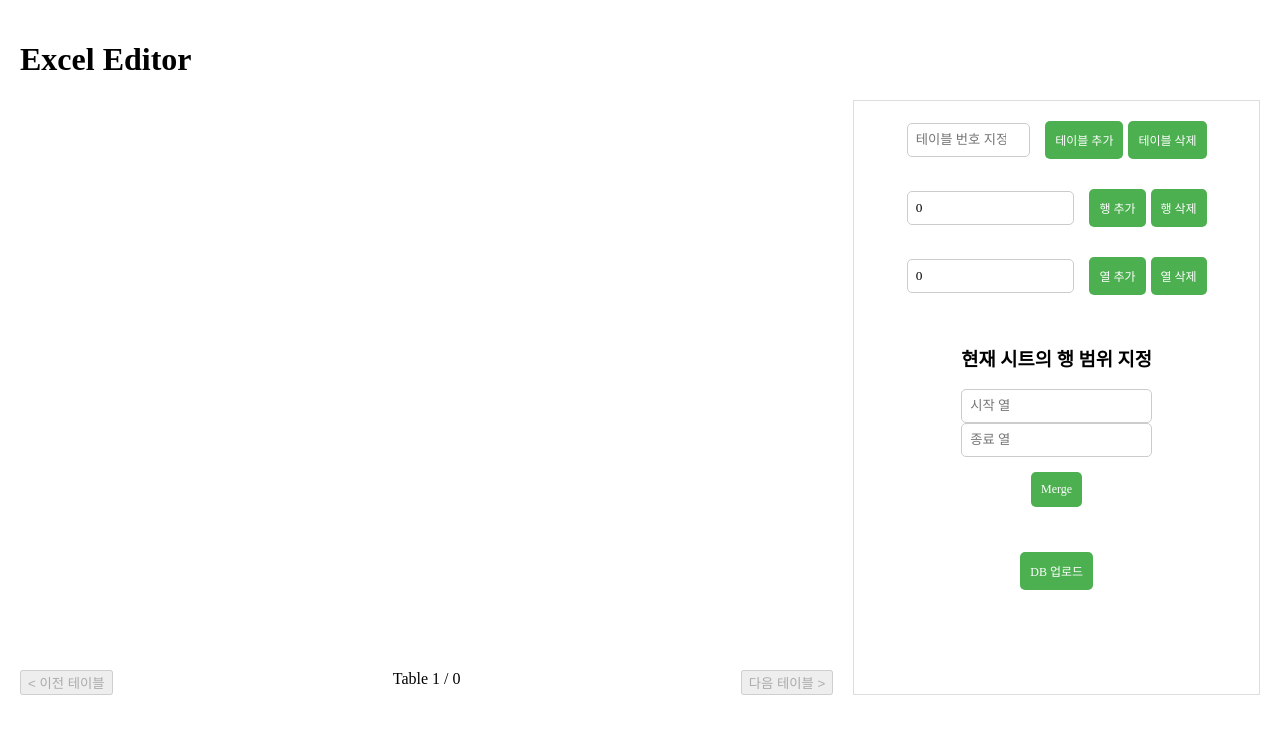
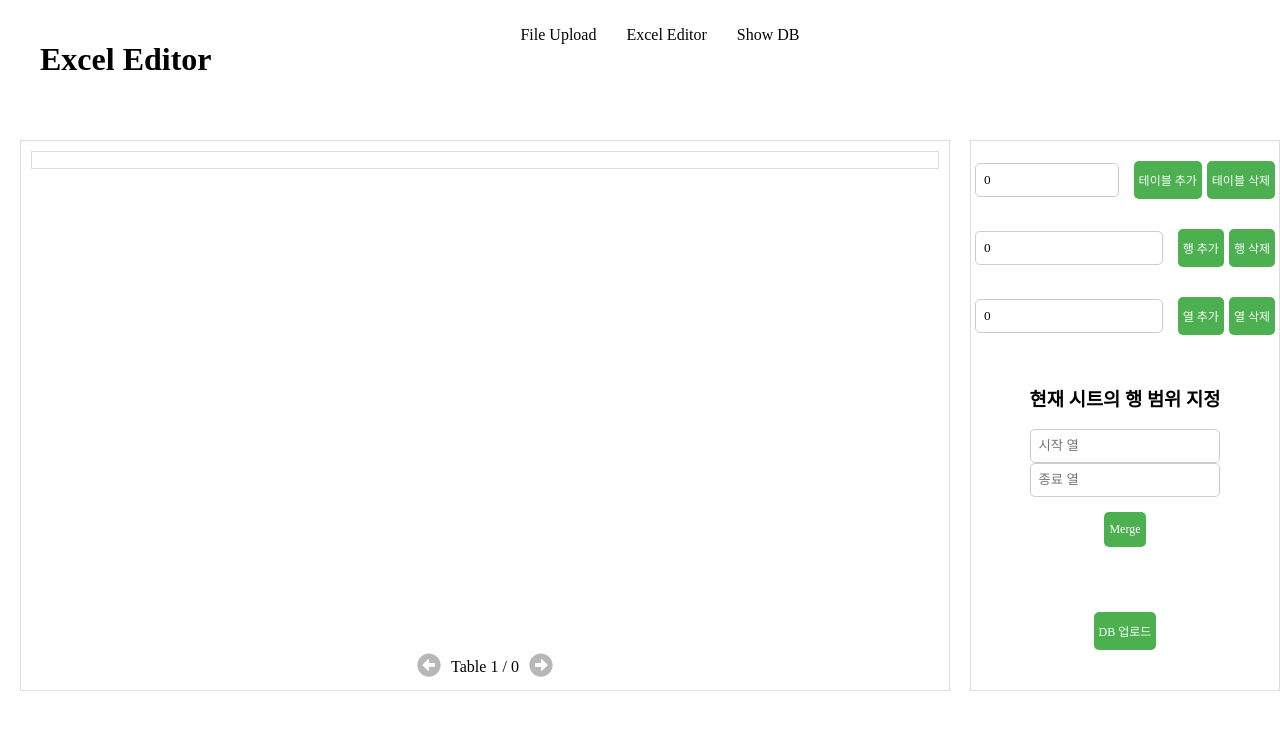
Before and after one commit to SKKUsanhak/frontend, a React (Create React App) app: page /excelEditor in a window 1280 px wide. Shown: the top 734 px of the page. Built offline with nearby package versions, Linux system fonts and the light colour scheme; a web font is replaced by a local one.

Commit message:
Css update

```diff
--- a/package.json
+++ b/package.json
@@ -18,6 +18,7 @@
     "react-data-grid": "^7.0.0-beta.44",
     "react-dom": "^18.3.1",
     "react-dropzone": "^14.2.3",
+    "react-icons": "^5.2.1",
     "react-router-dom": "^6.24.1",
     "react-scripts": "5.0.1",
     "react-spinners": "^0.14.1",
--- a/src/App.js
+++ b/src/App.js
@@ -2,13 +2,15 @@ import React from 'react';
 import { BrowserRouter as Router, Route, Routes } from 'react-router-dom';
 import Upload from './component/upload/Upload.jsx';
 import ExcelEditor from './component/excelEditor/ExcelEditor.jsx';
+import Header from './component/header/header.jsx';
 
 function App() {
 
     return (
         <Router>
+            <Header/>
             <Routes>
-                <Route path="/" element={<Upload />} />
+                <Route path="/upload" element={<Upload />} />
                 <Route path="/excelEditor" element={<ExcelEditor />} />
             </Routes>
         </Router>
--- a/src/component/excelEditor/ExcelEditor.css
+++ b/src/component/excelEditor/ExcelEditor.css
@@ -1,6 +1,21 @@
+.excel-editor-container {
+  display: flex;
+  flex-direction: column;
+  font-family: "LineFont";
+  height: 100%;
+}
+
+.editor-header {
+  display: flex;
+  padding: 20px;
+  margin-left: 20px;
+  font-family: "LineFont";
+}
+
+
 .excel-editor {
   display: grid;
-  grid-template-columns: minmax(0, 2fr) minmax(200px, 1fr); /* 왼쪽에 테이블, 오른쪽에 최소 200px 컨트롤 */
+  grid-template-columns: 75% 25%; /* 왼쪽에 테이블, 오른쪽에 컨트롤 */
   gap: 20px;
   padding: 20px;
   font-family: "LineFont";
@@ -9,7 +24,8 @@
 .table-section {
   display: flex;
   flex-direction: column;
-  border-radius: 10px;
+  border: 1px solid #ddd;
+  padding: 10px;
   font-family: "LineFont";
 }
 
@@ -18,7 +34,6 @@
   display: flex;
   flex-direction: column;
   gap: 10px;
-  margin-top: 80px;
   align-items: center;
   padding: 20px;
   font-family: "LineFont";
@@ -40,7 +55,7 @@
   color: white;
   border: none;
   border-radius: 5px;
-  padding: 10px 10px;
+  padding: 10px 5px;
   font-size: 12px;
   cursor: pointer;
   transition: background-color 0.3s;
@@ -61,10 +76,10 @@
 
 .table-container {
   max-width: 100%;
-  height: 550px;
+  height: 100%;
   overflow: auto; /* 내용이 넘칠 경우 스크롤 생성 */
   border-width: 0;
-  font-family: "LineFontBold";
+  font-family: "LineFont";
 }
 
 .table-container input {
@@ -76,7 +91,6 @@
 .table {
   width: 100%;
   border-collapse: collapse;
-  font-family: "LineFont";
 }
 
 .table th, .table td {
@@ -84,14 +98,38 @@
   padding: 8px;
   align-items: center;
   justify-content: center;
-  font-family: "LineFont";
 }
 
 .sheet-navigation {
-  margin-top: 20px; /* 테이블과의 간격을 위해 여백 추가 */
+  margin-top: 20px;
   display: flex;
   justify-content: space-between;
-  font-family: "LineFont";
+  gap: 5px;
+  align-items: center; /* 세로 중앙 정렬 */
+  justify-content: center; /* 중앙에 정렬 */
+  gap: 10px;
+}
+
+.sheet-navigation button {
+  background: none;
+  border: none;
+  cursor: pointer;
+  padding: 0;
+  outline: none;
+  box-shadow: none;
+}
+
+.sheet-navigation button:hover,
+.sheet-navigation button:active,
+.sheet-navigation button:focus {
+  background: none;
+  border: none;
+  outline: none;
+  box-shadow: none;
+}
+
+.nav-icon {
+  font-size: 1.5rem;
 }
 
 .controls-section .Tablecontrols,
--- a/src/component/excelEditor/ExcelEditor.jsx
+++ b/src/component/excelEditor/ExcelEditor.jsx
@@ -7,6 +7,7 @@ import { useRowHandler } from './RowHandler';
 import { useColumnHandler } from './ColumnHandler';
 import { UploadHandler } from './UploadHandler';
 import { MergeHandler } from './MergeHandler';
+import { FaArrowAltCircleLeft, FaArrowAltCircleRight } from "react-icons/fa";
 
 export default function ExcelEditor() {
     const location = useLocation(); // 파일 로딩을 위한 location
@@ -14,7 +15,7 @@ export default function ExcelEditor() {
     const [data, setData] = useState([]); // 테이블 데이터 추가
     const [rowIndex, setRowIndex] = useState(0); // 행 인덱싱 추가
     const [colIndex, setColIndex] = useState(0); // 열 인덱싱 추가
-    const [tableIndex, setTableIndex] = useState(''); // 테이블 인덱싱 추가
+    const [tableIndex, setTableIndex] = useState(0); // 테이블 인덱싱 추가
     const [ColumnRanges, setColumnRanges] = useState({}); // 열 범위 추가
 
     const { // 셀 선택 함수 묶음
@@ -127,28 +128,37 @@ export default function ExcelEditor() {
     };
 
     return (
+        <div className="excel-editor-container">
+            <div className="editor-header">
+                <h1 className="editor-title">Excel Editor</h1>
+            </div>
             <div className="excel-editor" onMouseUp={handleMouseUp}>
                 <div className="table-section">
-                <h1>Excel Editor</h1>
-
-                {/* 테이블 표기 부분 */ }
+                    {/* 테이블 표기 부분 */}
                     <div className="table-container">
-                    <table className='table' onMouseDown={handleTableMouseDown}>
-                        <tbody> {/* 현재 시트에 대해서 데이터 열 순회 */ }
+                        <table className="table" onMouseDown={handleTableMouseDown}>
+                            <thead>
+                                <tr>
+                                    <th></th>
+                                    {Array.isArray(data[currentSheetIndex]?.rows[0]) && data[currentSheetIndex].rows[0].map((_, cellIndex) => (
+                                        <th key={cellIndex}>{cellIndex}</th>
+                                    ))}
+                                </tr>
+                            </thead>
+                            <tbody>
                                 {Array.isArray(data[currentSheetIndex]?.rows) && data[currentSheetIndex].rows.map((row, rowIndex) => (
                                     Array.isArray(row) && (
                                         <tr key={rowIndex}>
-                                        {/* 현재 시트에 대해서 데이터 셀 순회 */ }
+                                            <th>{rowIndex}</th>
                                             {row.map((cell, cellIndex) => (
-                                            <td className='td'
+                                                <td className="td"
                                                     key={cellIndex}
                                                     onMouseDown={(e) => handleMouseDown(e, rowIndex, cellIndex)}
                                                     onMouseOver={(e) => handleMouseOver(e, rowIndex, cellIndex)}
                                                     style={{ backgroundColor: selectedCells.has(`${rowIndex}-${cellIndex}`) ? 'lightblue' : 'transparent' }}
                                                 >
-                                                {/* 값 넣을시 변경 */ }
                                                     <input
-                                                    className='input'
+                                                        className="input"
                                                         type="text"
                                                         value={cell || ''}
                                                         onChange={(e) => handleCellChange(rowIndex, cellIndex, e.target.value)}
@@ -162,19 +172,21 @@ export default function ExcelEditor() {
                         </table>
                     </div>
 
-                <div className="sheet-navigation"> {/* 테이블 간 이동 버튼 추가*/ }
+                    <div className="sheet-navigation">
+
                         <button onClick={handlePrevSheet} disabled={data.length === 0}>
-                        &lt; 이전 테이블
+                            <FaArrowAltCircleLeft className="nav-icon"/>
                         </button>
+
                         <span>Table {currentSheetIndex + 1} / {data.length}</span>
                         <button onClick={handleNextSheet} disabled={data.length === 0}>
-                        다음 테이블 &gt;
+                            <FaArrowAltCircleRight className="nav-icon" />
                         </button>
                     </div>
                 </div>
 
                 <div className="controls-section">
-                <div className="Tablecontrols"> {/* 테이블 추가 및 삭제 버튼 */ }
+                    <div className="Tablecontrols">
                         <input
                             type="number"
                             value={tableIndex}
@@ -190,7 +202,7 @@ export default function ExcelEditor() {
                         <button onClick={() => deleteTable(tableIndex - 1)}>테이블 삭제</button>
                     </div>
 
-                <div className="Rowcontrols"> {/* 행 추가 및 삭제 버튼 */ }
+                    <div className="Rowcontrols">
                         <input
                             type="number"
                             value={rowIndex}
@@ -203,7 +215,7 @@ export default function ExcelEditor() {
                         <button onClick={() => handleDeleteRow(rowIndex)}>행 삭제</button>
                     </div>
 
-                <div className="Colcontrols"> {/* 열 추가 및 삭제 버튼 */ }
+                    <div className="Colcontrols">
                         <input
                             type="number"
                             value={colIndex}
@@ -246,7 +258,7 @@ export default function ExcelEditor() {
 
                     <div>
                         <button
-                        className='db-upload-button'
+                            className="upload-button"
                             onClick={() => UploadHandler(data, ColumnRanges)}
                         >
                             DB 업로드
@@ -254,5 +266,7 @@ export default function ExcelEditor() {
                     </div>
                 </div>
             </div>
+        </div>
     );
+
 }
--- /dev/null
+++ b/src/component/header/header.css
@@ -0,0 +1,37 @@
+#header {
+    position: fixed;
+    top: 0;
+    left: 0;
+    width: 100%;
+    z-index: 10000;
+  }
+
+.header__inner {
+    display: flex;
+    justify-content: center;
+    align-items: center;
+    padding: 10px;
+    font-family: "LineFont";
+  }
+
+  .header__nav {
+    justify-content: center;
+    display: flex;
+    align-items: center;
+    font-family: "LineFont";
+  }
+
+  .nav__item {
+    list-style: none;
+    float: left;
+    margin: 0 15px;
+    justify-content: center;
+    align-items: center;
+    font-family: "LineFont";
+  }
+
+  .nav__item a {
+    color: rgb(3, 3, 3);
+    text-decoration: none;
+    font-family: "LineFont";
+  }
--- /dev/null
+++ b/src/component/header/header.jsx
@@ -0,0 +1,20 @@
+import React from "react";
+import './header.css';
+
+const Header = () => {
+    return(
+        <header id="header" role="banner">
+        <div className="header__inner">
+            <nav className="header__nav" role="navigation" aria-label="메인 메뉴">
+                <ul>
+                    <div className="nav__item"><a href="/upload">File Upload</a></div>
+                    <div className="nav__item"><a href="/ExcelEditor">Excel Editor</a></div>
+                    <div className="nav__item"><a href="/DB">Show DB</a></div>
+                </ul>
+            </nav>
+        </div>
+    </header>
+    );
+};
+
+export default Header;
```
Also changed, not shown: 1 other file (tests, documents, lock files or other folders). Lines whose indentation alone changed are shown as unchanged.
